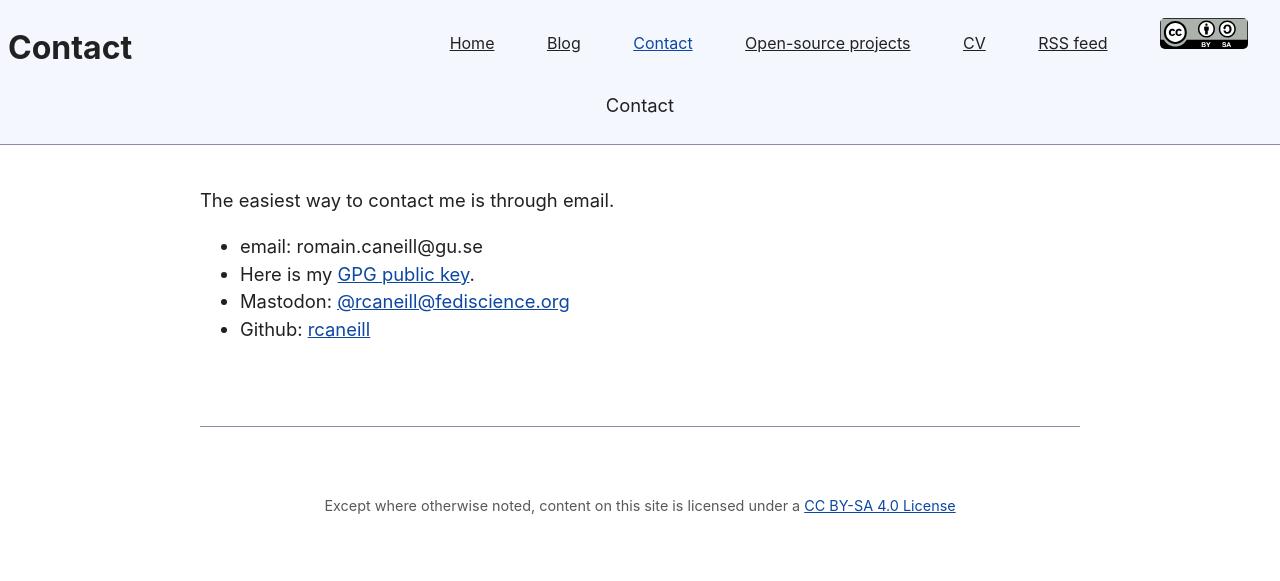
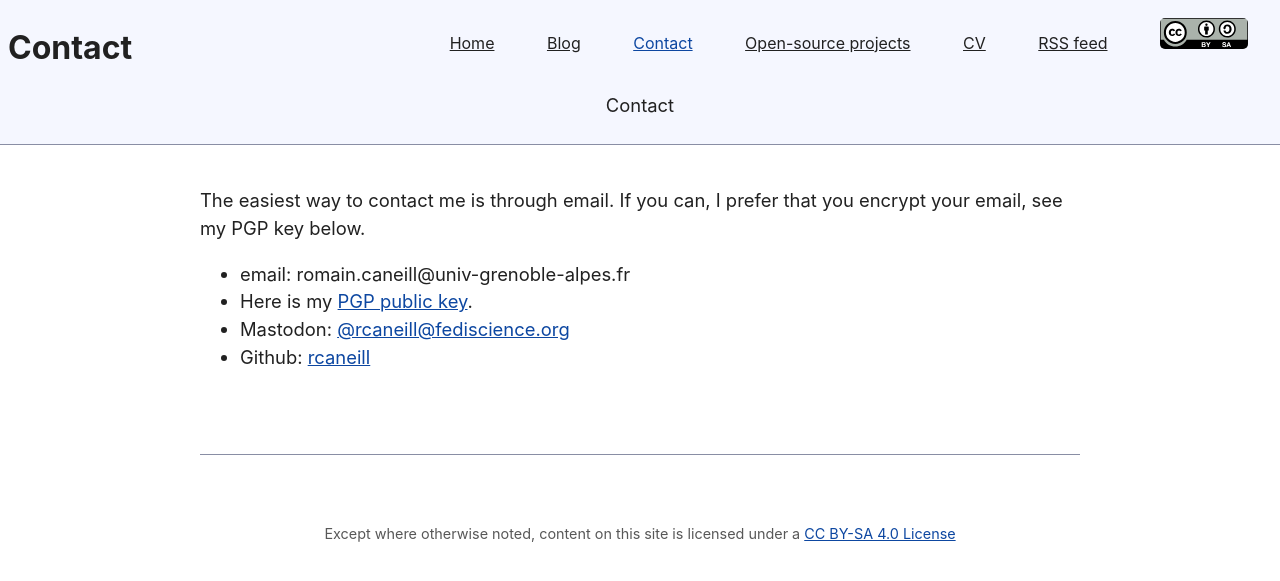
Before and after one commit to rcaneill/rcaneill.github.io, a Jekyll site: the page built from contact.md, in a window 1280 px wide. Shown: the top 581 px of the page. Built offline with Jekyll 4.4.1, drawn with Linux system fonts in a browser that asks for light colours.

Commit message:
upate contact

```diff
--- a/contact.md
+++ b/contact.md
@@ -5,9 +5,10 @@ permalink: /contact
 layout: default
 ---
 
-The easiest way to contact me is through email.
+The easiest way to contact me is through email. If you can,
+I prefer that you encrypt your email, see my PGP key below.
 
-* email: ro<!-- abc@def -->main.cane<!-- abc@def -->ill@g<span style="display:none">DELETEME</span>u.se
-* Here is my <a href="/assets/statics/0xD0FE114EBFFDED7F.asc">GPG public key</a>.
+* email: ro<!-- abc@def -->main.cane<!-- abc@def -->ill@univ<span style="display:none">DELETEME</span>-grenoble-alpes.fr
+* Here is my <a href="/assets/statics/0xD0FE114EBFFDED7F.asc">PGP public key</a>.
 * Mastodon: <a rel="me" href="https://fediscience.org/@rcaneill">@rcaneill@fediscience.org</a>
 * Github: <a href="https://github.com/rcaneill">rcaneill</a>
```
